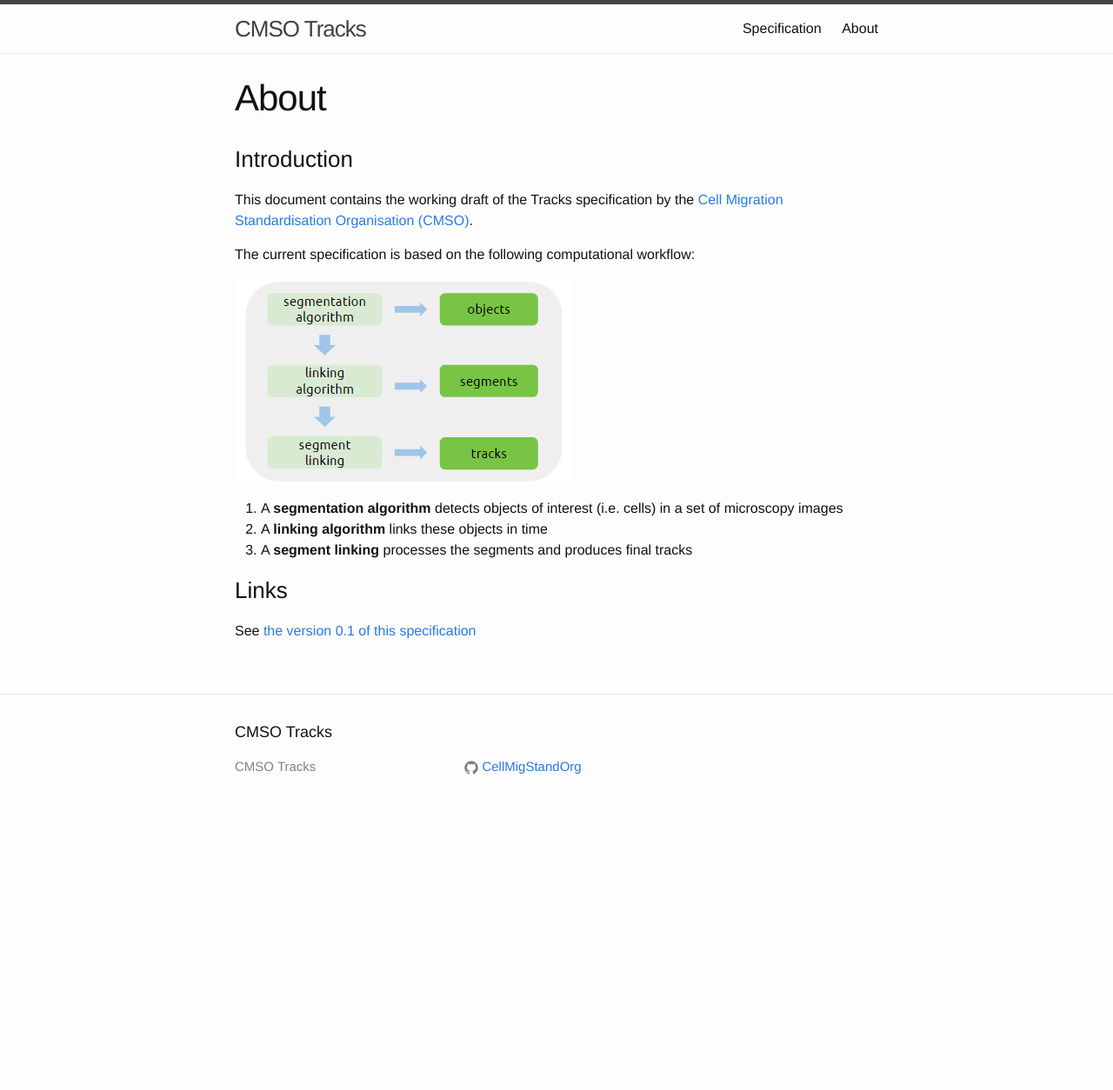
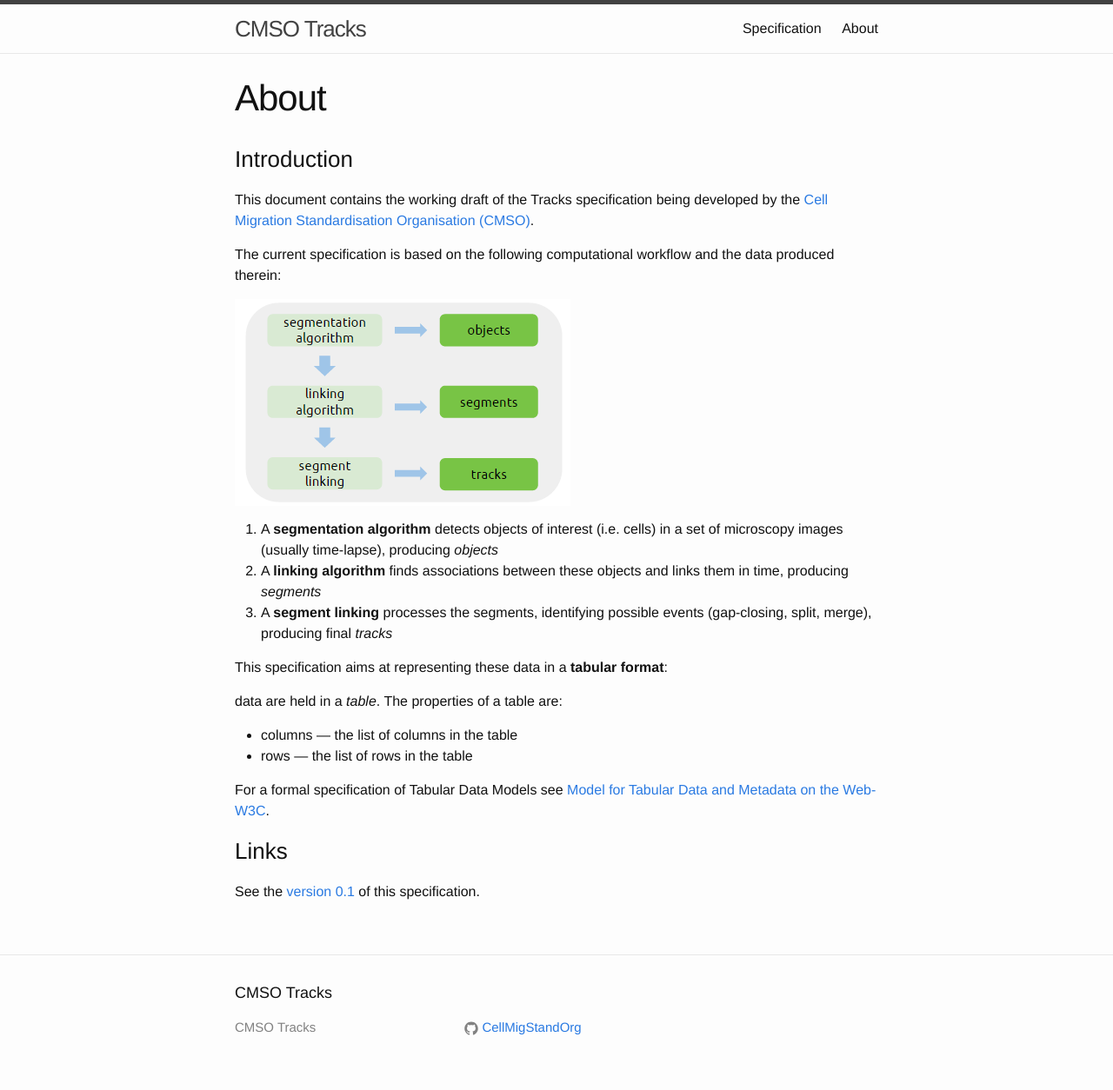
Before and after one commit to CellMigStandOrg/Tracks, a Jekyll site: the page built from index.md, in a window 1280 px wide. Shown: the whole page at 87% size. Built offline with Jekyll 4.4.1, drawn with Linux system fonts in a browser that asks for light colours; before the commit the page ends 954 px from its top, so only the background shows below that.

Commit message:
added tabular data model reference to the intro section

```diff
--- a/index.md
+++ b/index.md
@@ -5,17 +5,26 @@ title: About
 
 ### Introduction
 
-This document contains the working draft of the Tracks specification by the
+This document contains the working draft of the Tracks specification being developed by the
 [Cell Migration Standardisation Organisation (CMSO)](https://cmso.science/).
 
-The current specification is based on the following computational workflow:
+The current specification is based on the following computational workflow and the data produced therein:
 
 ![Workflow](images/Workflow.png){:class="img-responsive"}
 
-1. A **segmentation algorithm** detects objects of interest (i.e. cells) in a set of microscopy images
-2. A **linking algorithm** links these objects in time
-3. A **segment linking** processes the segments and produces final tracks
+1. A **segmentation algorithm** detects objects of interest (i.e. cells) in a set of microscopy images (usually time-lapse), producing *objects*
+2. A **linking algorithm** finds associations between these objects and links them in time, producing *segments*
+3. A **segment linking** processes the segments, identifying possible events (gap-closing, split, merge), producing final *tracks*
+
+This specification aims at representing these data in a **tabular format**:
+
+data are held in a *table*. The properties of a table are:
+
+- columns — the list of columns in the table
+- rows — the list of rows in the table
+
+For a formal specification of Tabular Data Models see  [Model for Tabular Data and Metadata on the Web-W3C](https://www.w3.org/TR/2015/WD-tabular-data-model-20150108/#model).
 
 ### Links
 
-See [the version 0.1 of this specification](v0.1/index.md)
+See the [version 0.1](v0.1/index.md) of this specification.
```
